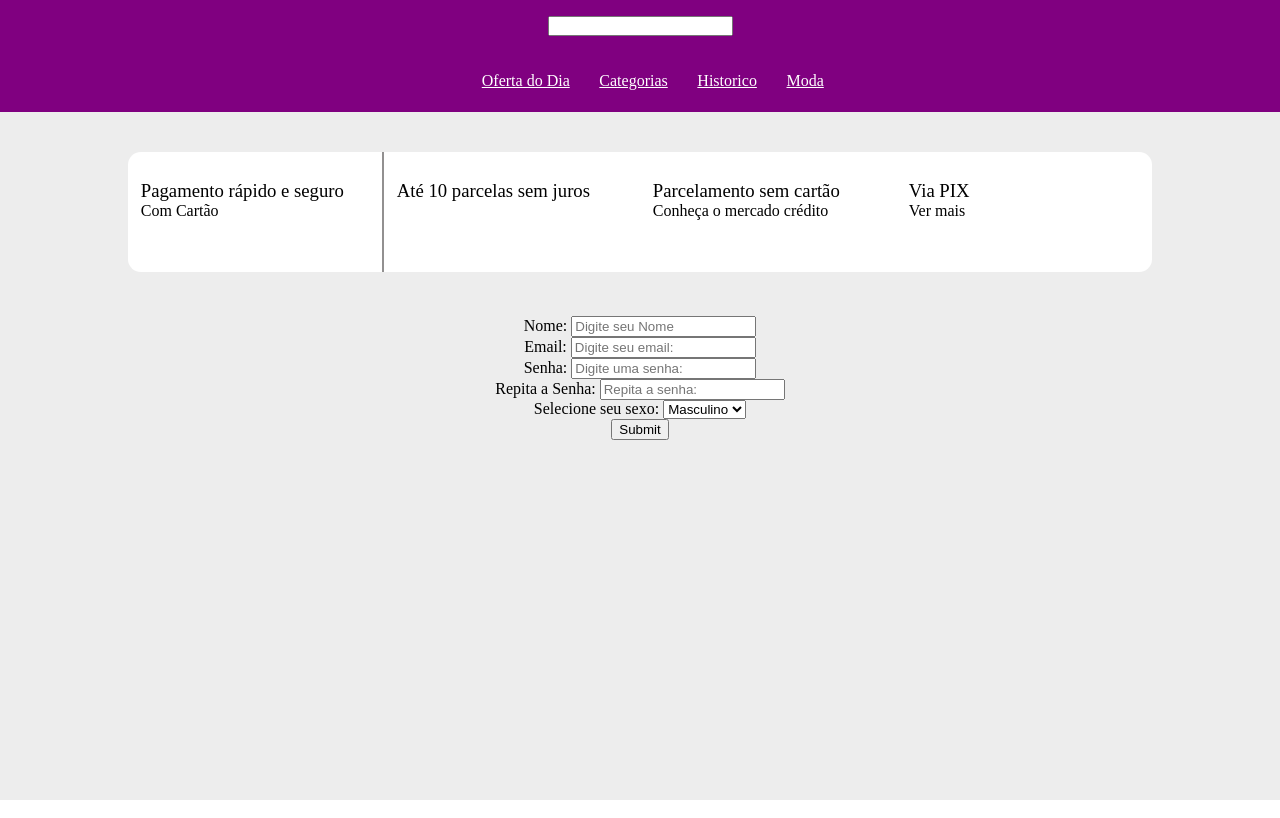
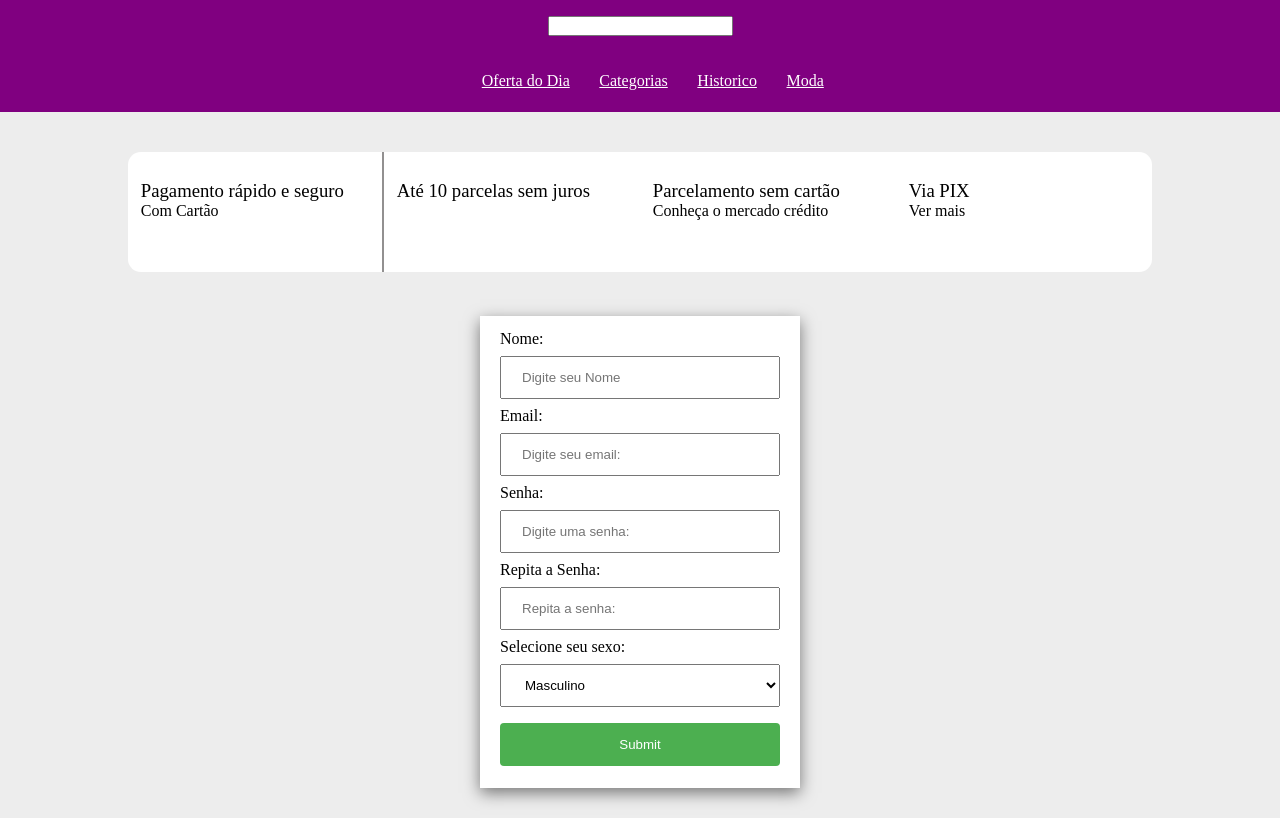
Before and after one commit to Gabriel-Uchoa/flit_modulo_1, a plain HTML site: page pratica_5.3/pages/cadastro.html in a window 1280 px wide. Drawn offline with Linux system fonts and the light colour scheme.

Commit message:
Correcoes / estilizacao forms pratica_5.4

```diff
--- a/pratica_5.3/css/styles.css
+++ b/pratica_5.3/css/styles.css
@@ -34,9 +34,10 @@
 /** CONTENT*/
 
 .content {
-    height: 86vh;
+    min-height: 86vh;
     background-color: #ededed;
     text-align: center;
+    padding-bottom: 30px;
 }
 
 .contents {
@@ -108,7 +109,6 @@
     display: block;
 }
 
-
 .antigoPreco {
     display: none;
     font-size: 15px;
@@ -117,5 +117,35 @@
     margin: 0 1.8vw;
     color: red;
     text-decoration-line: line-through;
+}
+
+/** Forms*/
+
+.styleInput{
+    width: 100%;
+    padding: 12px 20px;
+    margin: 8px 0;
+    box-sizing: border-box;
+}
+.forms{
+    background-color: white;
+    width: 25vw;
+    padding: 14px 20px;
+    text-align: left;
+    box-shadow: rgba(0, 0, 0, 0.5) 0px 5px 15px;
 
 }
+#submit {
+    width: 100%;
+    background-color: #4CAF50;
+    color: white;
+    padding: 14px 20px;
+    margin: 8px 0;
+    border: none;
+    border-radius: 4px;
+    cursor: pointer;
+}
+
+#submit:hover {
+    background-color: #45a049;
+}
--- a/pratica_5.3/pages/cadastro.html
+++ b/pratica_5.3/pages/cadastro.html
@@ -47,33 +47,34 @@
         </section>
 
         <section class="contents">
-            <form>
+            <form class="forms">
                 <div>
                     <label for="nome">Nome: </label>
-                    <input id="nome" type="text" name="nome" placeholder="Digite seu Nome">
+                    <input class="styleInput" id="nome" type="text" name="nome" placeholder="Digite seu Nome">
                 </div>
                 <div>
                     <label for="email">Email: </label>
-                    <input id="email" type="text" name="email" placeholder="Digite seu email:">
+                    <input class="styleInput" id="email" type="text" name="email" placeholder="Digite seu email:">
                 </div>
 
                 <div>
                     <label for="senha">Senha: </label>
-                    <input id="senha" type="password" name="senha" placeholder="Digite uma senha:">
+                    <input class="styleInput" id="senha" type="password" name="senha" placeholder="Digite uma senha:">
                 </div>
                 <div>
                     <label for="repitirSenha">Repita a Senha: </label>
-                    <input id="repitirSenha" type="password" name="repitirSenha" placeholder="Repita a senha:">
+                    <input class="styleInput" id="repitirSenha" type="password" name="repitirSenha"
+                        placeholder="Repita a senha:">
                 </div>
                 <div>
                     <label for="finalPlaca">Selecione seu sexo: </label>
-                    <select id="finalPlaca" name="finalPlaca">
+                    <select  class="styleInput" id="finalPlaca" name="finalPlaca">
                         <option value="final_1">Masculino</option>
                         <option value="final_2">Feminino</option>
                     </select>
                 </div>
                 <div>
-                    <input type="submit">
+                    <input id="submit" type="submit">
                 </div>
             </form>
         </section>
```
